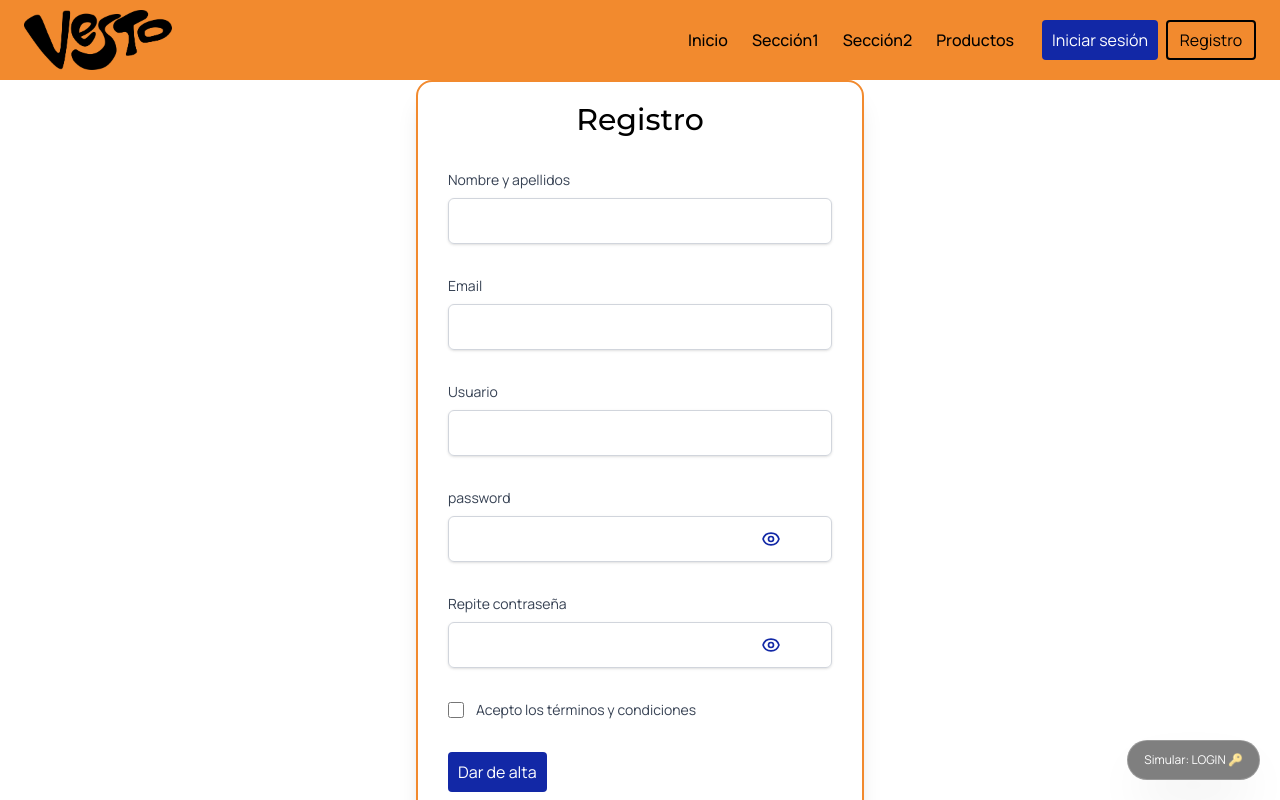
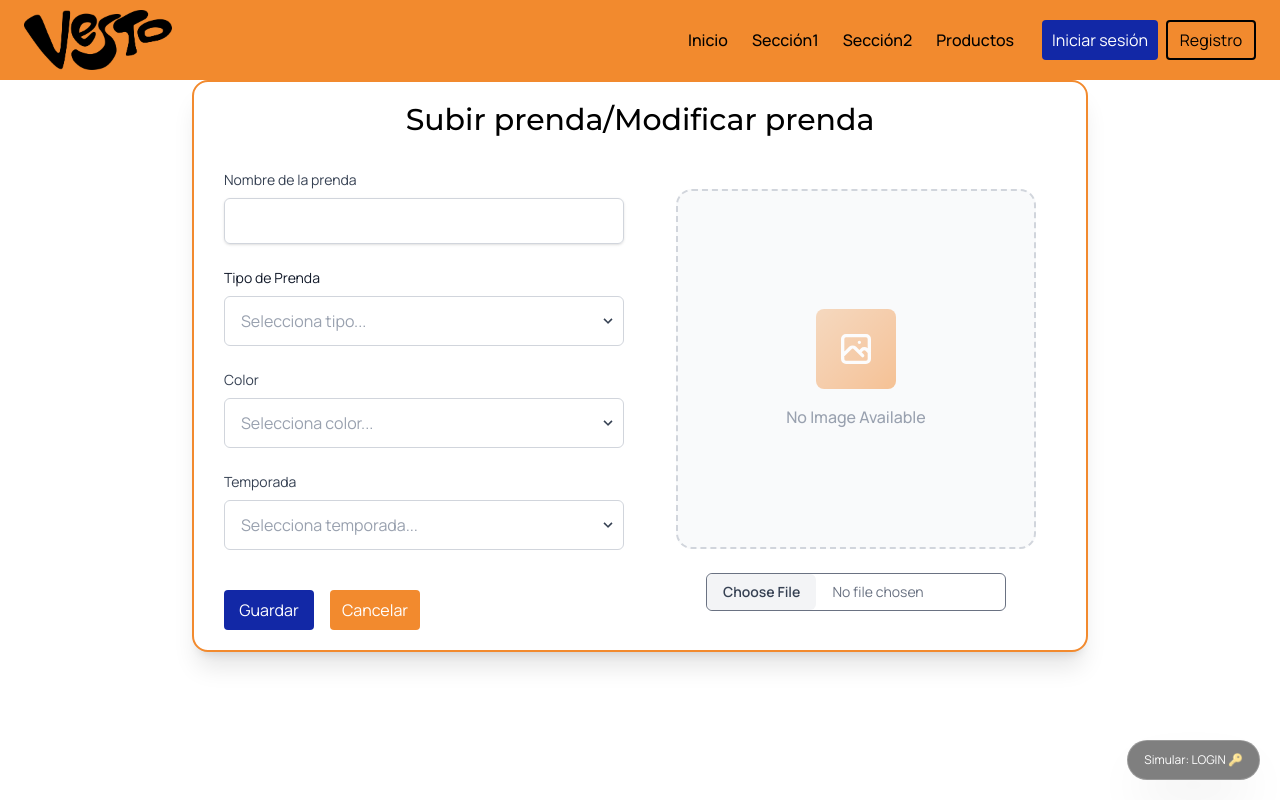
Before and after one commit to LaNoviaDePepe/Vesto, a React (Vite) app: page / in a window 1280 px wide. Shown: the top 800 px of the page. Built offline with nearby package versions, Linux system fonts and the light colour scheme.

Commit message:
✅NEW_AddPrendaPage

```diff
--- a/src/App.tsx
+++ b/src/App.tsx
@@ -7,6 +7,7 @@ import NavbarPageLayout from "./layouts/NavbarPageLayout";
 // Pages
 import LoginPage from "./pages/LoginPage";
 import SignUpPage from "./pages/SignUpPage";
+import AddPrendaPage from "./pages/AddPrendaPage";
 // import LandingPage from "./pages/LandingPage";
 // import PrendasPage from "./pages/PrendasPage";
 // import AddPrendaPage from "./pages/AddPrendaPage";
@@ -16,32 +17,33 @@ import SignUpPage from "./pages/SignUpPage";
 
 export default function App() {
   // Simulación de autenticación
-  // const isUser = true;
+  const isUser = true;
 
   const router = createBrowserRouter([
     {
       // Grupo 1: Layout con Navbar, Página y Footer
       element: <NavbarPageFooterLayout />,
       children: [
-        { path: "/", element: <SignUpPage />
-          // path: "/",
-          // element: isUser ? <Navigate to="/closet" replace /> : <LandingPage />
-        },
+        // {
+        //    path: "/",
+        //   element: isUser ? <Navigate to="/closet" replace /> : <LandingPage />
+        // },
         { path: "/login", element: <LoginPage /> },
         { path: "/signup", element: <SignUpPage /> },
       ],
     },
-    //{
+    {
       // Grupo 2: Layout con Navbar y Página (sin Footer)
-    //   element: <NavbarPageLayout />,
-    //   children: [
-    //     { path: "/closet", element: <PrendasPage /> },
-    //     { path: "/clothing", element: <AddPrendaPage /> },
-    //     { path: "/outfits", element: <ConjuntoPage /> },
-    //     { path: "/outfitsCreator", element: <AddConjuntoPage /> },
-    //     { path: "/profile", element: <PerfilPage /> },
-    //   ],
-    // },
+      element: <NavbarPageLayout />,
+      children: [
+        { path: "/", element: <AddPrendaPage /> },
+        // { path: "/closet", element: <PrendasPage /> },
+        // { path: "/clothing", element: <AddPrendaPage /> },
+        // { path: "/outfits", element: <ConjuntoPage /> },
+        // { path: "/outfitsCreator", element: <AddConjuntoPage /> },
+        // { path: "/profile", element: <PerfilPage /> },
+      ],
+    },
   ]);
 
   return <RouterProvider router={router} />;
--- /dev/null
+++ b/src/pages/AddPrendaPage.tsx
@@ -0,0 +1,8 @@
+import AddItemForm from "../components/forms/AddItemForm";
+
+
+export default function AddPrendaPage() {
+  return (
+    <AddItemForm/>
+  )
+}
```
